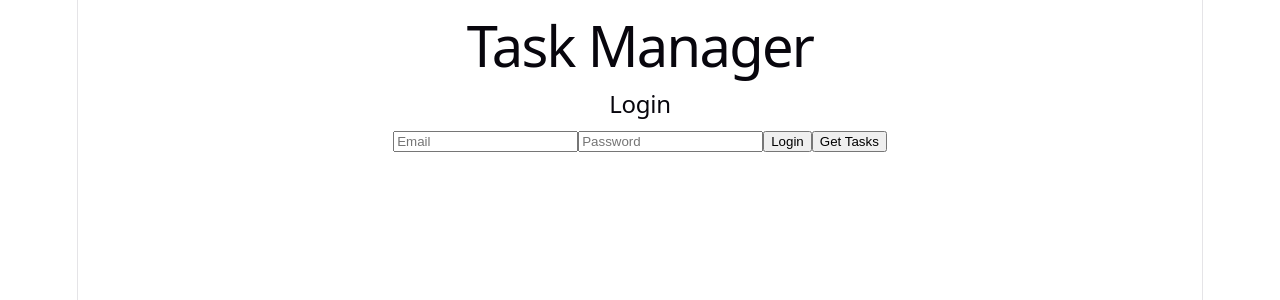
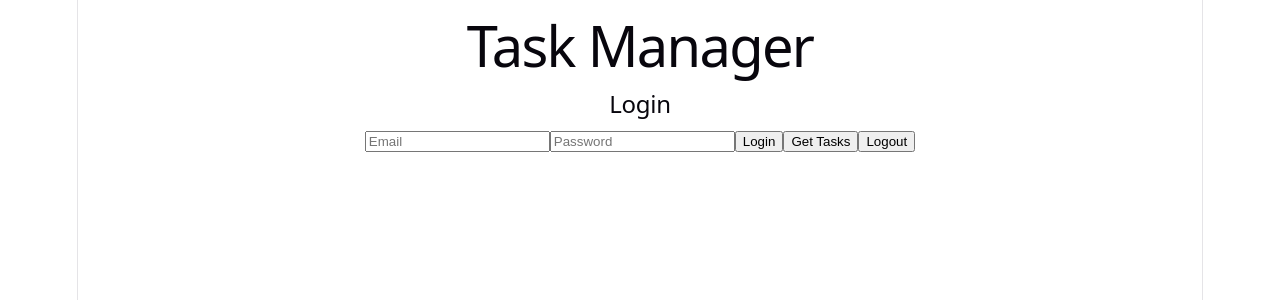
Before and after one commit to Zahra121377/task-manager-laravel, a Vue app in the folder task-manager-vue/: page / in a window 1280 px wide. Shown: the top 300 px of the page. Built offline with nearby package versions, Linux system fonts and the light colour scheme.

Commit message:
Add Vue authentication flow

```diff
--- a/task-manager-vue/src/App.vue
+++ b/task-manager-vue/src/App.vue
@@ -1,11 +1,16 @@
 <script setup>
-import { ref } from 'vue'
+import { ref, onMounted } from 'vue'
 import api from './services/api'
 
 const email = ref('')
 const password = ref('')
 const tasks = ref([])
 
+onMounted(async () => {
+  if (localStorage.getItem('token')) {
+    await getTasks()
+  }
+})
 const handleLogin = async () => {
   const response = await api.post('/login', {
     email: email.value,
@@ -17,6 +22,13 @@ const handleLogin = async () => {
   localStorage.setItem('token', token)
 
   console.log('Token saved to localStorage')
+  await getTasks()
+}
+const handleLogout = async () => {
+  await api.post('/logout')
+  localStorage.removeItem('token')
+  tasks.value = []
+  console.log('Token removed from localStorage')
 }
 
 const getTasks = async () => {
@@ -48,14 +60,18 @@ const getTasks = async () => {
       <button type="submit">
         Login
       </button>
-      <button @click="getTasks">
+      <button type="button" @click="getTasks">
         Get Tasks
       </button>
-      <div v-for="task in tasks" :key="task.id">
+      <button type="button" @click="handleLogout">
+        Logout
+      </button>
+
+    </form>
+    <div v-for="task in tasks" :key="task.id">
         <h3>{{ task.title }}</h3>
         <p>Status: {{ task.status }}</p>
         <p>Priority: {{ task.priority }}</p>
       </div>
-    </form>
   </div>
 </template>
```
